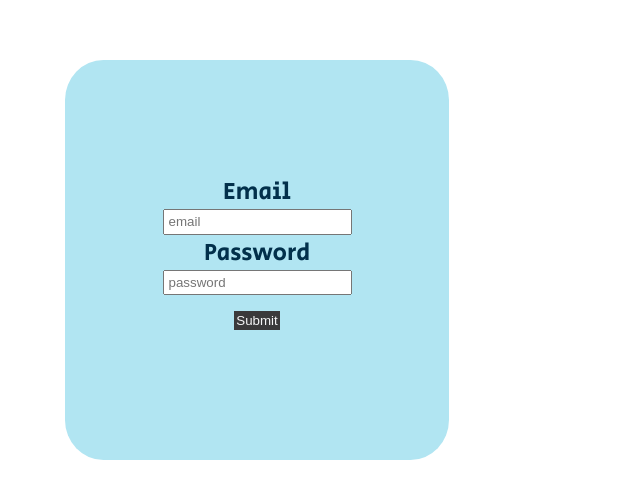
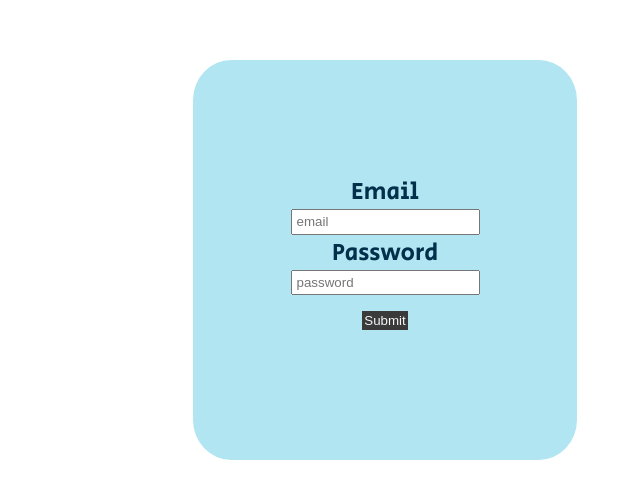
Before and after one commit to nathanielmillard/rancid-tomatillos, a React (Create React App) app: page /sign-in in a window 1280 px wide. Shown: the part 140-638 px from the top of the page, without its empty margins (255-895 px from the left). Built offline with nearby package versions, Linux system fonts and the light colour scheme; a web font is replaced by a local one.

Commit message:
Fix formatting.

```diff
--- a/src/components/Sign-In/Sign-In.scss
+++ b/src/components/Sign-In/Sign-In.scss
@@ -5,7 +5,8 @@
   height: 50vh;
   margin-top: 25vh;
   margin-bottom: 25vh;
-  margin-left: 25%;
+  margin-left: 35vw;
+  margin-right: 35vw;
   background-color: $colorLight;
   border: 5px;
   border-radius: 10%;
```
